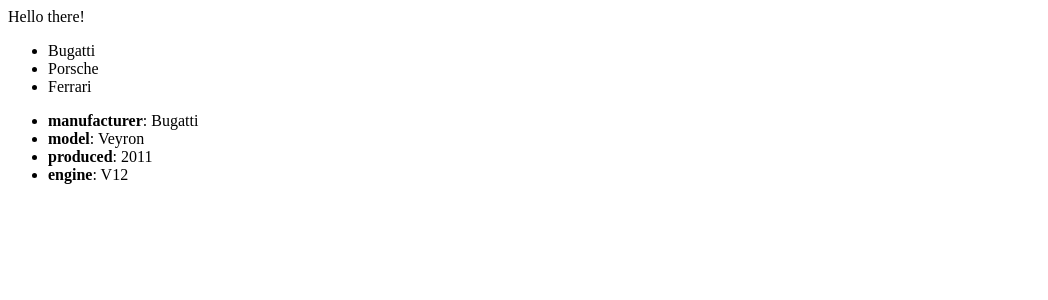
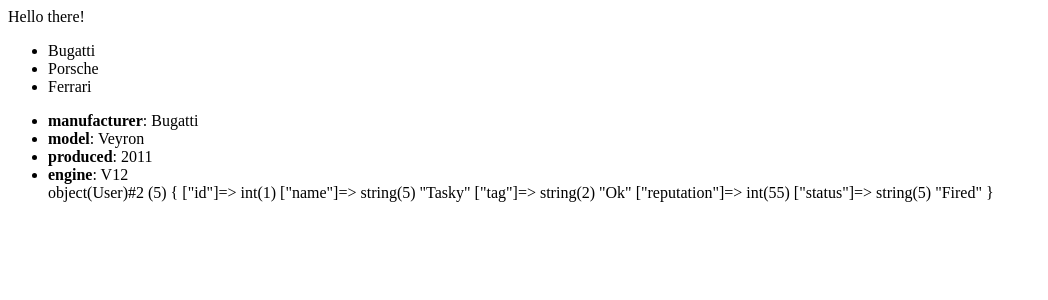
Before and after one commit to Nigtellios/php-team-app, a PHP site: page /app/index.php in a window 1280 px wide. Shown: the top 300 px of the page, without its empty margins (0-1048 px from the left). Run offline with PHP 8.4, Linux system fonts and the light colour scheme.

Commit message:
🥷🏿 Course: Next Steps

```diff
--- a/app/Controllers/User.php
+++ b/app/Controllers/User.php
@@ -1,6 +1,4 @@
 <?php
-
-namespace TeamApp;
 
 class User
 {
@@ -13,4 +11,17 @@ class User
         $this->reputation = $reputation;
         $this->status = $status;
     }
+
+    public function changeStatusToFired()
+    {
+        $this->status = 'Fired';
+    }
+
+    public function showStatus()
+    {
+        return $this->status;
+    }
 }
+
+$user1 = new User(1, 'Tasky', 'Ok', 55, 'Active');
+$user1->changeStatusToFired();
--- a/app/index.php
+++ b/app/index.php
@@ -1,4 +1,7 @@
 <?php
+//Import Classes
+require_once('controllers/User.php');
+
 // Variables
 $welcome_message = "Hello there! </br>";
 
@@ -20,10 +23,11 @@ $detailed_cars = [
 $detailed_cars['engine'] = 'V12';
 
 // Methods
-function printCars($array) {
+function printCars($array)
+{
     $result = "<ul>";
 
-	foreach ( $array as $item ) {
+    foreach ($array as $item) {
         $result .= "<li>$item</li>";
     }
 
@@ -31,18 +35,20 @@ function printCars($array) {
     echo $result;
 }
 
-function printDetailedCars($arr) {
+function printDetailedCars($arr)
+{
     $result = "<ul>";
 
-	foreach ( $arr as $detail => $value ) {
+    foreach ($arr as $detail => $value) {
         $result .= "<li><strong>$detail</strong>: $value </li>";
     }
 
     echo $result;
 }
 
-function dumper( $param ) {
-	die( var_dump( $param ) );
+function dumper($param)
+{
+    die(var_dump($param));
 }
 
 $some_var = 'Ok?';
--- a/app/index.view.php
+++ b/app/index.view.php
@@ -10,6 +10,8 @@
     printCars($cars);
     printDetailedCars($detailed_cars);
     //dumper([$some_var]);
+
+    var_dump($user1);
     ?>
 </body>
 </html>
```
Also changed, not shown: app/notes.php (+8 -1 lines). Lines whose indentation alone changed are shown as unchanged.
